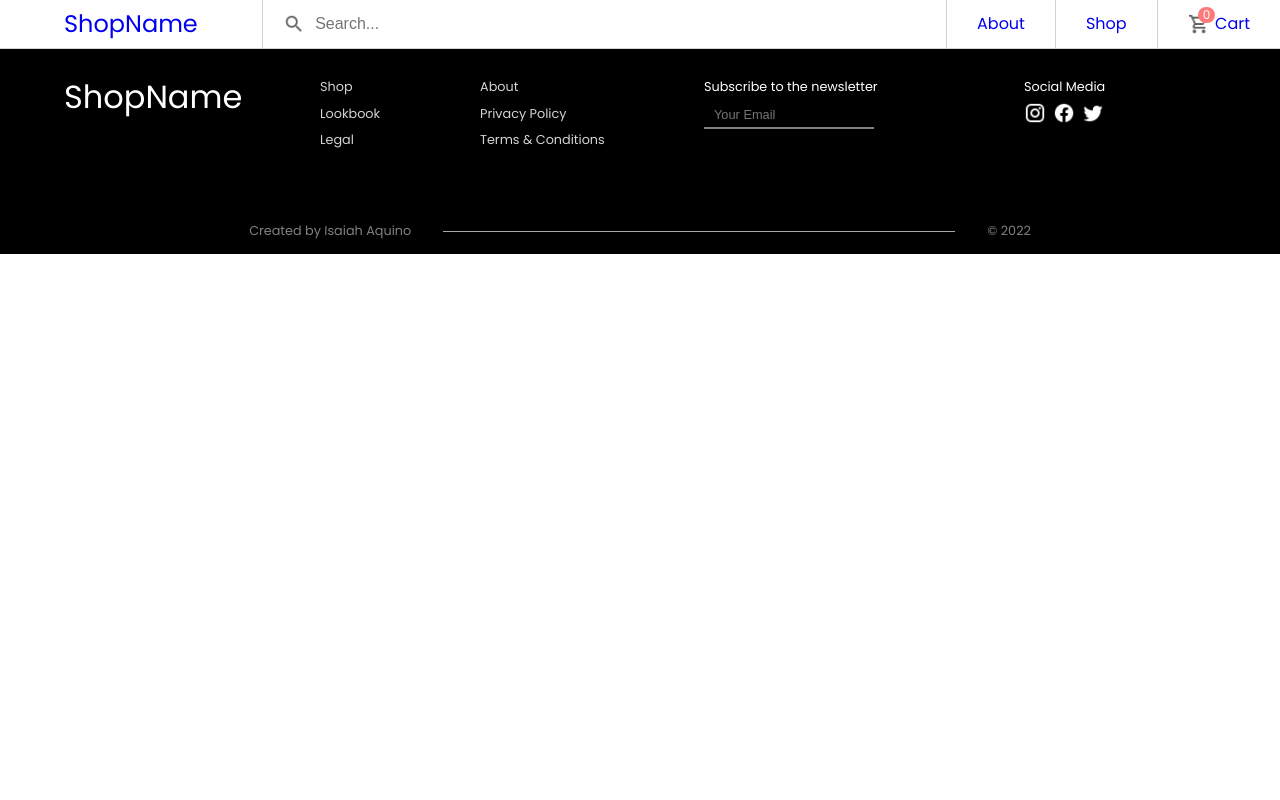
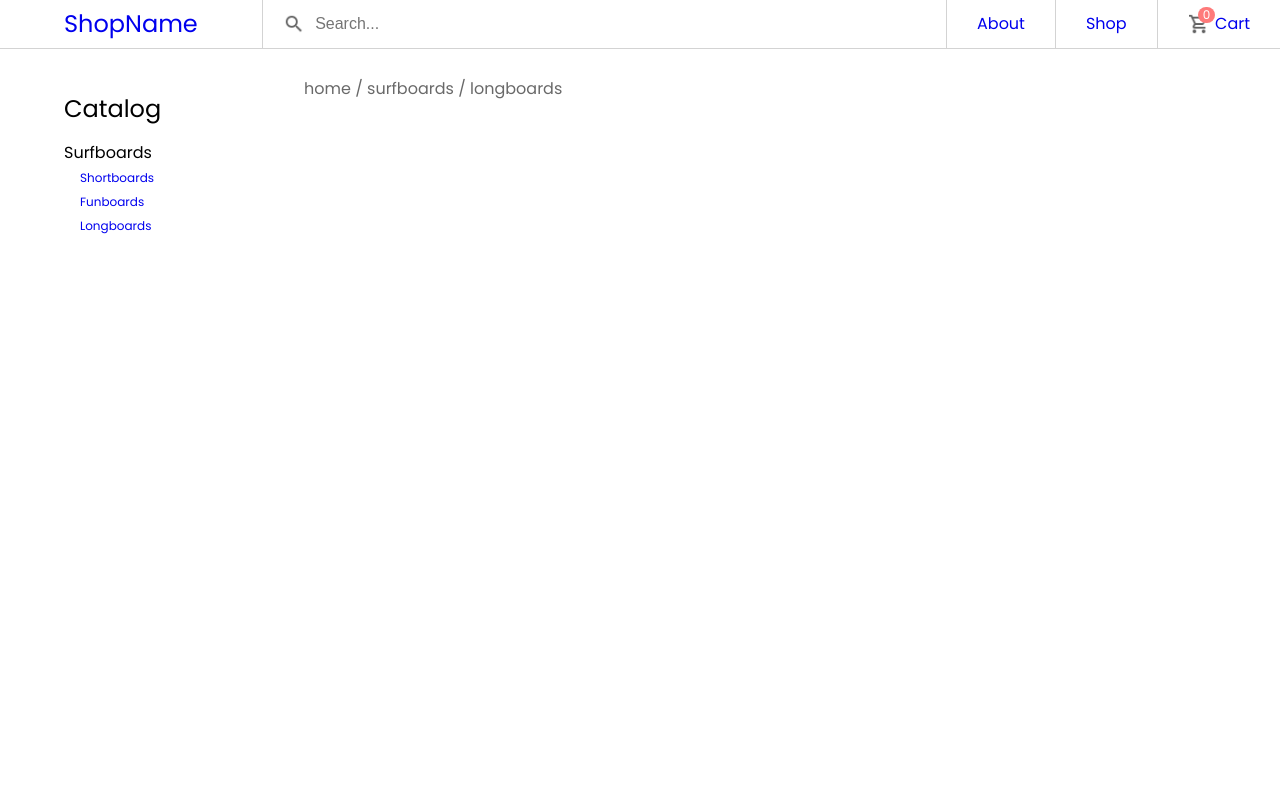
Before and after one commit to isaiahaquino/odin, a React (Create React App) app in the folder Projects/project_shopping-cart/: page /catalog/surfboards/longboards in a window 1280 px wide. Shown: the top 800 px of the page. Built offline with nearby package versions, Linux system fonts and the light colour scheme; the HTML template or start-up script is replaced by a standard one.

Commit message:
Project: shopping cart; catalog

```diff
--- a/Projects/project_shopping-cart/src/App.js
+++ b/Projects/project_shopping-cart/src/App.js
@@ -29,7 +29,7 @@ function App() {
           <Route exact path='/about' element={
             <AboutPage />
           }/>
-          <Route exact path='/catalog' element={
+          <Route exact path='/catalog/*' element={
             <CatalogPage />
           }/>
           <Route exact path='/cart' element={
--- /dev/null
+++ b/Projects/project_shopping-cart/src/components/CatalogMain.js
@@ -0,0 +1,11 @@
+import '../styles/CatalogMain.css';
+
+function CatalogMain(props) {
+  return (
+    <div className='catalogMain'>
+      <h1>home / surfboards / {props.category}</h1>
+    </div>
+  );
+}
+
+export default CatalogMain;
--- a/Projects/project_shopping-cart/src/pages/CatalogPage.js
+++ b/Projects/project_shopping-cart/src/pages/CatalogPage.js
@@ -1,7 +1,43 @@
+import '../styles/CatalogPage.css';
+import { BrowserRouter as Router, Route, Routes, Link } from 'react-router-dom';
+import CatalogMain from '../components/CatalogMain';
+
 function CatalogPage() {
   return (
-    <div>
-      <h1>Catalog Page</h1>
+    <div className='catalogPage'>
+      <div className='catalogNav'>
+        <h1>Catalog</h1>
+        <ul className='listMain'>
+          <li>
+            Surfboards
+            <ul className='listSub'>
+              <li><Link className='catalogLink' style={{textDecoration:'none'}} to='surfboards/shortboards'>Shortboards</Link></li>
+              <li><Link className='catalogLink' style={{textDecoration:'none'}} to='surfboards/funboards'>Funboards</Link></li>
+              <li><Link className='catalogLink' style={{textDecoration:'none'}} to='surfboards/longboards'>Longboards</Link></li>
+            </ul>
+          </li>
+        </ul>
+      </div>
+
+      <div className='catalogMain'>
+        <Routes>
+          <Route path='surfboards/shortboards' element={
+            <CatalogMain
+              category={'shortboards'}
+            />
+          }/>
+          <Route path='surfboards/funboards' element={
+            <CatalogMain
+              category={'funboards'}
+            />
+          }/>
+          <Route path='surfboards/longboards' element={
+            <CatalogMain
+              category={'longboards'}
+            />
+          }/>
+        </Routes>
+      </div>
     </div>
   );
 }
--- /dev/null
+++ b/Projects/project_shopping-cart/src/styles/CatalogMain.css
@@ -0,0 +1,4 @@
+.catalogMain h1 {
+  margin: 2rem 0 0 2rem;
+  color: rgb(105, 105, 105);
+}
--- /dev/null
+++ b/Projects/project_shopping-cart/src/styles/CatalogPage.css
@@ -0,0 +1,37 @@
+.catalogPage {
+  min-height: 100vh;
+  display: flex;
+}
+
+.catalogNav {
+  display: flex;
+  flex-direction: column;
+  width: 13rem;
+  /* border-right: solid 1px lightgrey; */
+  padding: 3rem 0 0 4rem;
+}
+
+.catalogNav h1 {
+  font-size: 1.5rem;
+}
+
+.listMain {
+  margin-top: 1rem;
+}
+
+.listMain>li {
+  margin-top: .5rem;
+  font-size: 1rem;
+}
+
+.listSub>li {
+  margin: .5rem 0 0 1rem;
+}
+
+.catalogLink {
+  font-size: .75rem;
+}
+
+.catalogMain {
+  /* box-shadow: inset 15px 0px 10px -10px whitesmoke; */
+}
--- a/Projects/project_shopping-cart/src/styles/HomePage.css
+++ b/Projects/project_shopping-cart/src/styles/HomePage.css
@@ -52,7 +52,6 @@
 
 #shopBtn {
   margin-top: 1rem;
-  font-size: 1.25rem;
   padding: .5rem 1.5rem;
   border-radius: 2rem;
   border: solid 2px black;
@@ -60,6 +59,10 @@
   color: black;
 }
 
+#shopBtn Link {
+  font-size: 1.25rem;
+}
+
 #shopBtn:hover {
   background-color: lightgrey;
 }
```
Also changed, not shown: Projects/project_shopping-cart/src/data/shortboards.js (added, +10 -0 lines).
